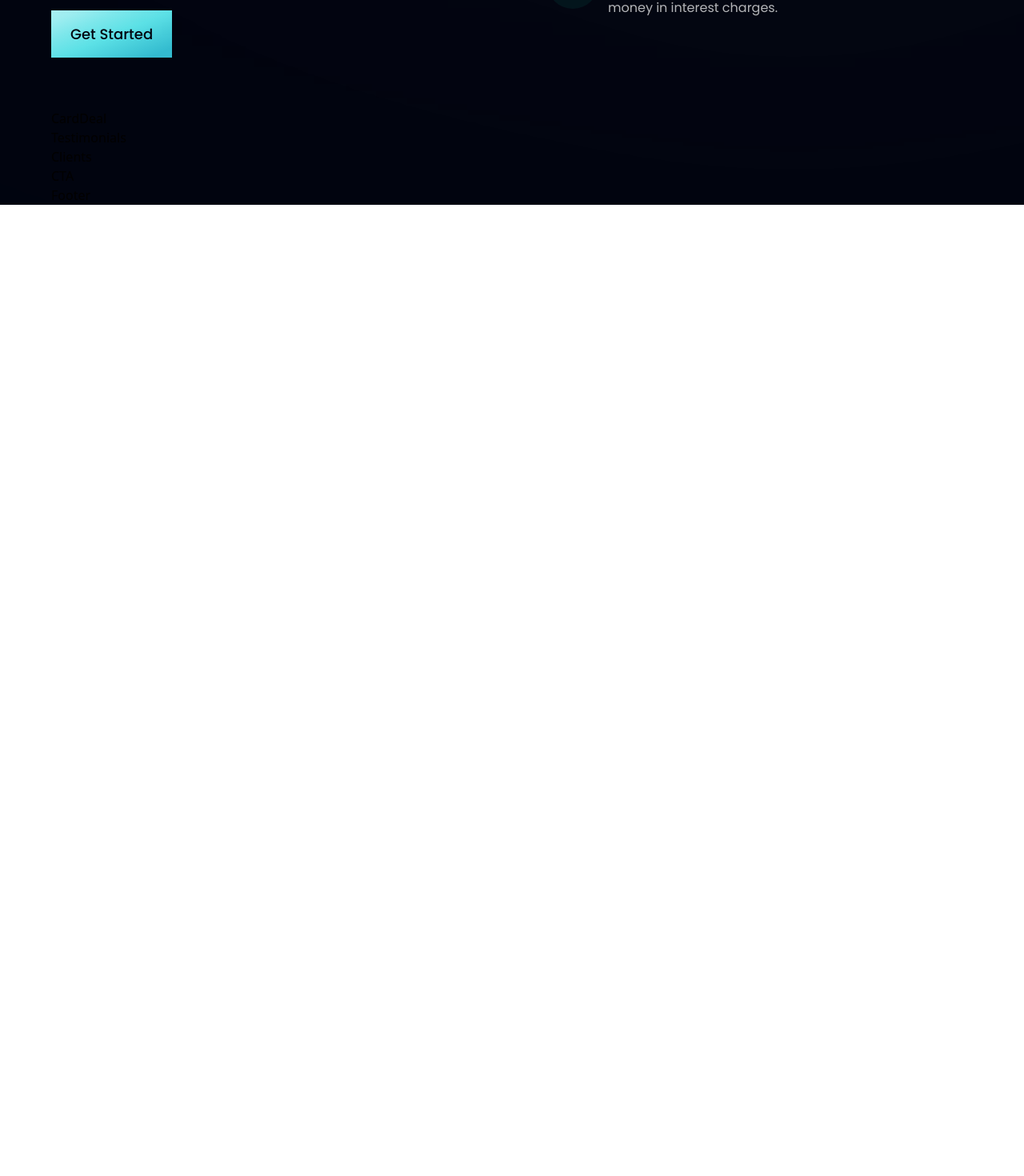
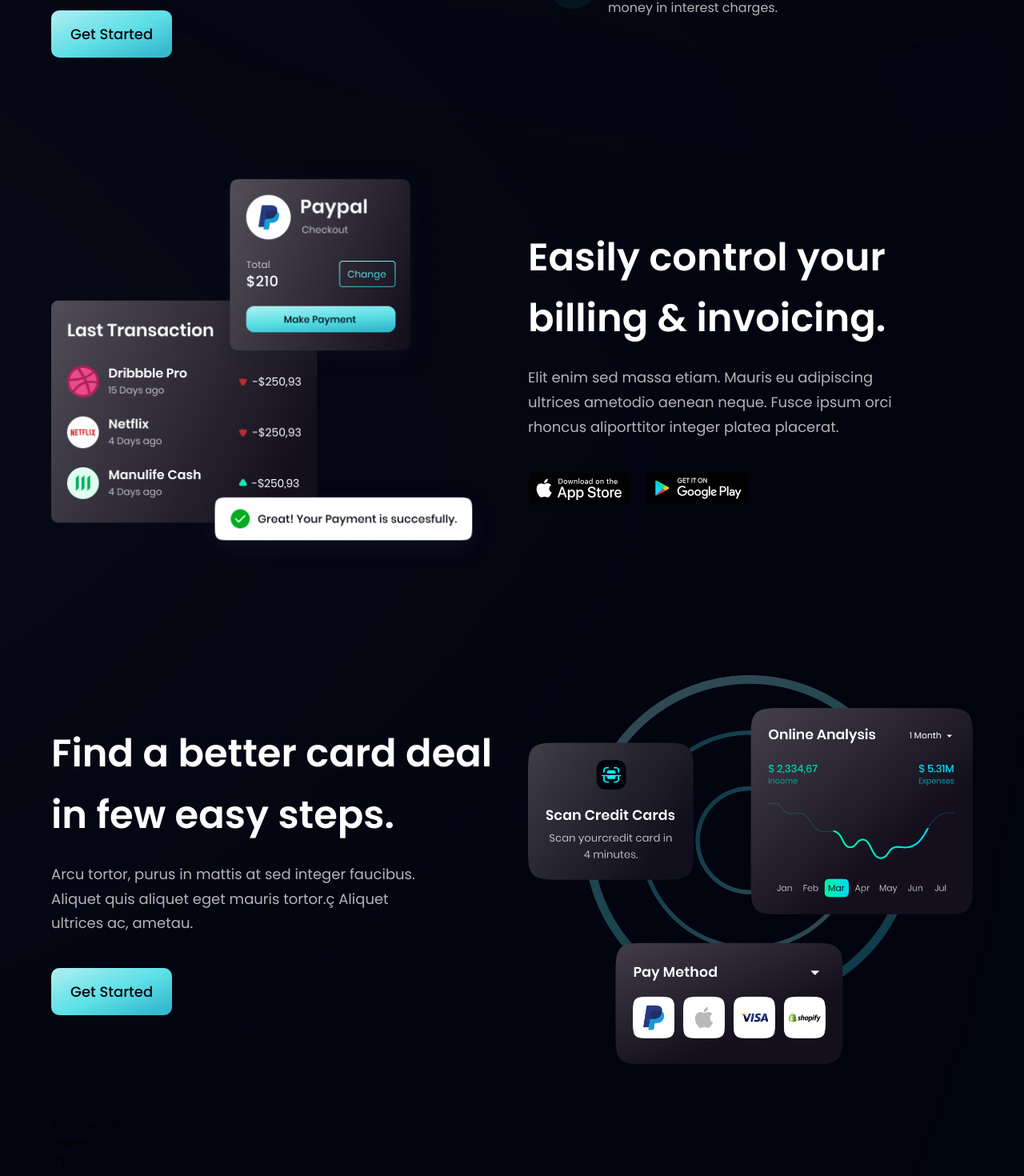
Before and after one commit to syrym-umbetov/bank_modern_app, a React (Vite) app in the folder bank_modern_app/: page / in a window 1280 px wide. Shown: the part 1506-2976 px from the top of the page at 80% size. Before the commit the page ends 1762 px from the top, so only its background shows below. Built offline with nearby package versions, Linux system fonts and the light colour scheme.

Commit message:
8: Billing, CardDeal

```diff
--- a/bank_modern_app/src/App.jsx
+++ b/bank_modern_app/src/App.jsx
@@ -5,6 +5,7 @@
   Hero,
   Stats,
   Business,
+  Billing,
   CardDeal,
   Testimonials,
   Clients,
@@ -29,8 +30,14 @@
 
       <div className={`bg-primary ${styles.paddingX} ${styles.flexStart}`}>
         <div className={`${styles.boxWidth}`}>
-          <Stats /> <Business /> <CardDeal /> <Testimonials /> <Clients />{" "}
-          <CTA /> <Footer />
+          <Stats />
+          <Business />
+          <Billing />
+          <CardDeal />
+          <Testimonials />
+          <Clients />
+          <CTA />
+          <Footer />
         </div>
       </div>
     </div>
--- a/bank_modern_app/src/components/Billing.jsx
+++ b/bank_modern_app/src/components/Billing.jsx
@@ -1,7 +1,45 @@
-import React from "react";
+import { apple, bill, google } from "../assets";
+import styles, { layout } from "../style";
 
 const Billing = () => {
-  return <div>Billing</div>;
+  return (
+    <section id="product" className={layout.sectionReverse}>
+      <div className={layout.sectionImgReverse}>
+        <img
+          src={bill}
+          alt="billing"
+          className="w-[100%] h-[100%] relative z-[5]"
+        />
+        <div className="absolute z-[3] -left-1/2 top-0 w-[50%] h-[50%] rounded-full white__gradient" />
+        <div className="absolute z-[0] -left-1/2 bottom-0 w-[50%] h-[50%] rounded-full pink__gradient" />
+      </div>
+
+      <div className={layout.sectionInfo}>
+        <h2 className={styles.heading2}>
+          Easily control your <br className="sm:block hidden" /> billing &
+          invoicing.
+        </h2>
+        <p className={`${styles.paragraph} max-w-[470px] mt-5`}>
+          Elit enim sed massa etiam. Mauris eu adipiscing ultrices ametodio
+          aenean neque. Fusce ipsum orci rhoncus aliporttitor integer platea
+          placerat.
+        </p>
+
+        <div className="flex flex-row flex-wrap sm:mt-10 mt-6">
+          <img
+            src={apple}
+            alt="apple_store"
+            className="w-[128px] h-[42px] object-contain mr-5 cursor-pointer"
+          />
+          <img
+            src={google}
+            alt="google_play"
+            className="w-[128px] h-[42px] object-contain mr-5 cursor-pointer"
+          />
+        </div>
+      </div>
+    </section>
+  );
 };
 
 export default Billing;
--- a/bank_modern_app/src/components/Button.jsx
+++ b/bank_modern_app/src/components/Button.jsx
@@ -4,7 +4,7 @@
   return (
     <button
       type="button"
-      className={`py-4 px-6 bg-blue-gradient font-poppins font-medium text-[18px] text-primary outline-none ${styles}`}
+      className={`py-4 px-6 bg-blue-gradient font-poppins font-medium text-[18px] text-primary outline-none ${styles} rounded-[10px]`}
     >
       Get Started
     </button>
--- a/bank_modern_app/src/components/CardDeal.jsx
+++ b/bank_modern_app/src/components/CardDeal.jsx
@@ -1,7 +1,27 @@
-import React from "react";
+import { card } from "../assets";
+import styles, { layout } from "../style";
+import Button from "./Button";
 
 const CardDeal = () => {
-  return <div>CardDeal</div>;
+  return (
+    <section className={layout.section}>
+      <div className={layout.sectionInfo}>
+        <h2 className={styles.heading2}>
+          Find a better card deal <br className="sm:block hidden" />
+          in few easy steps.
+        </h2>
+        <p className={`${styles.paragraph} max-w-[470px] mt-5`}>
+          Arcu tortor, purus in mattis at sed integer faucibus. Aliquet quis
+          aliquet eget mauris tortor.ç Aliquet ultrices ac, ametau.
+        </p>
+        <Button styles="mt-10" />
+      </div>
+
+      <div className={layout.sectionImg}>
+        <img src={card} alt="card" className="w-[100%] h-[100%]" />
+      </div>
+    </section>
+  );
 };
 
 export default CardDeal;
```
